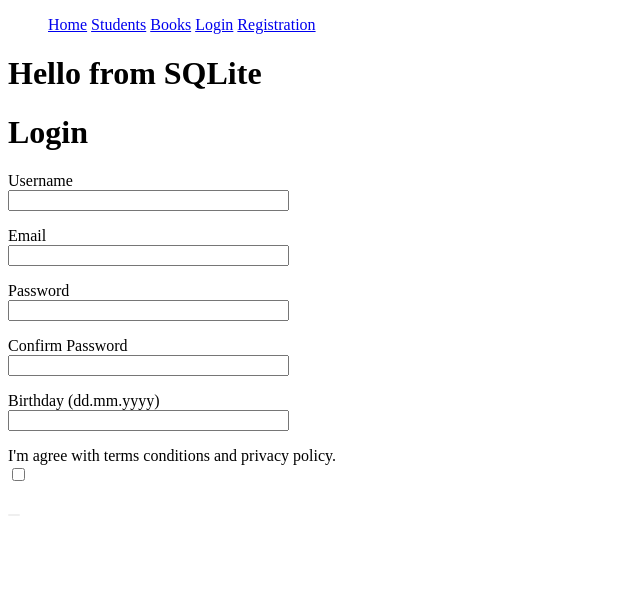
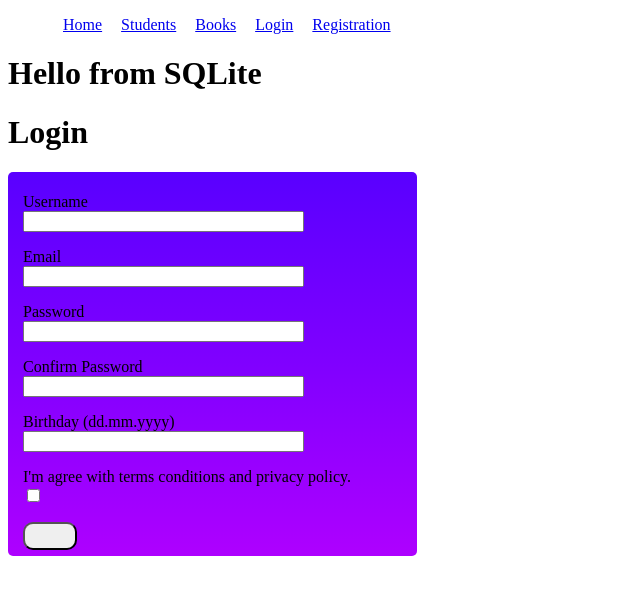
Before and after one commit to gitMaksimAl/Flask, a Flask app: page /registration/ in a window 1280 px wide. Shown: the top 595 px of the page, without its empty margins (0-640 px from the left). Run offline with Flask 3, Linux system fonts and the light colour scheme; some libraries are stand-ins or nearby versions.

Commit message:
style: edit css :lipstick:

```diff
--- a/Lesson_3/static/style.css
+++ b/Lesson_3/static/style.css
@@ -1,11 +1,28 @@
+div.container {
+    background: linear-gradient(#5900ff, #8000ff, #ae00ff);
+    width: 30%;
+    padding: 5px 15px;
+    border: 2px black;
+    border-radius: 5px;
+}
+
 ul li {
     display: inline;
+    padding-left: 15px;
     text-decoration: none;
     list-style: none;
     color: mediumpurple;
 }
 
 button {
-    border: 2px rebeccapurple;
-    border-radius: 15px;
+    display: inline-block;
+    width: 54px;
+    height: 28px;
+    border-radius: 10px;
+    transition-duration: 0.7s;
 }
+
+button:hover {
+    color: mediumpurple;
+    border-color: rebeccapurple;
+}
--- a/Lesson_3/templates/registration.html
+++ b/Lesson_3/templates/registration.html
@@ -29,7 +29,7 @@
                 {% endif %}
             </p>
             {% endfor %}
-            <button type="submit" value="Register">
-        </form>
+            <button type="submit" value="R">
+	</form>
     </div>
 {% endblock %}
```
